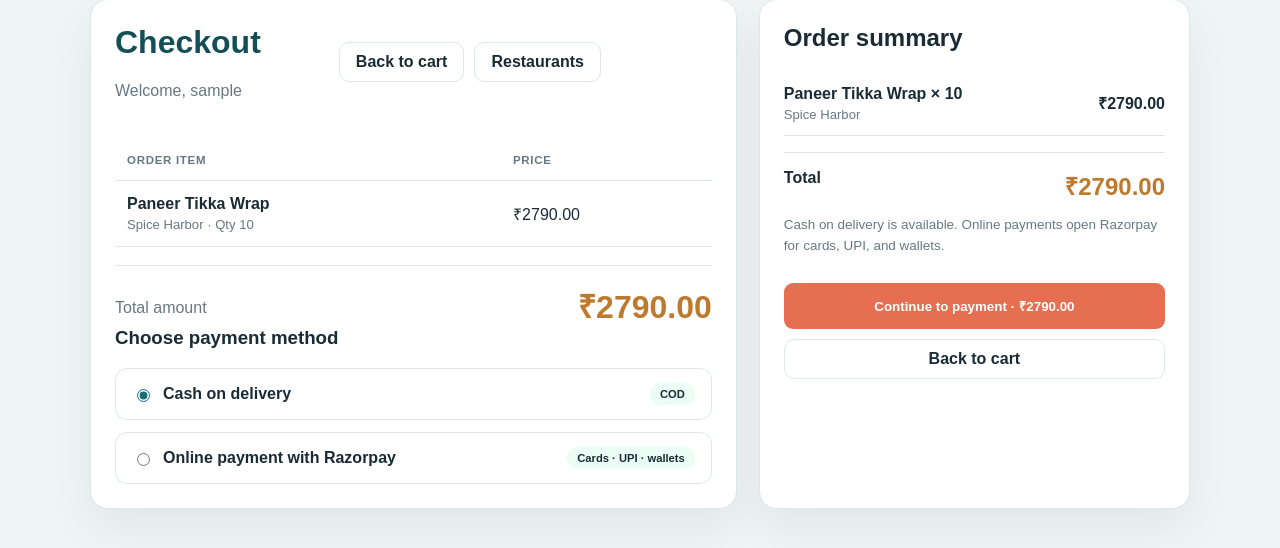
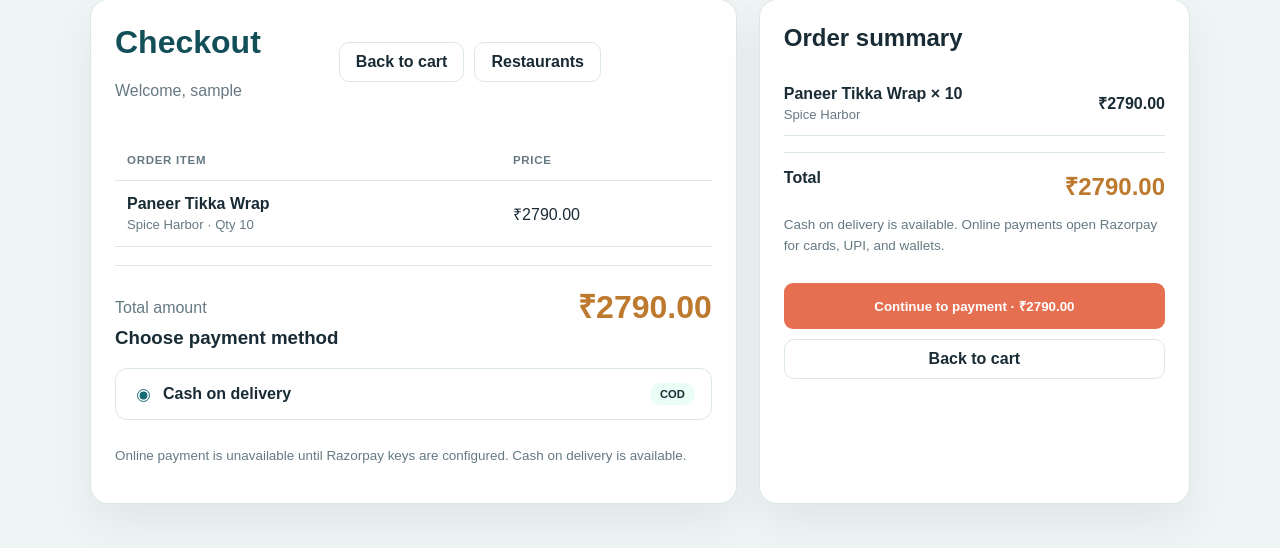
Before and after one commit to pranendrareddy/BitQ, a Django app: a page that uses bitq/delivery/templates/delivery/CheckOut.html in a window 1280 px wide. Shown: the part 25-573 px from the top of the page. Run offline with Django 5.2, Linux system fonts and the light colour scheme; data comes from the database, SQL or seed files in the repository; tables that the repository leaves empty hold one stand-in row (values such as "Sample post"); some libraries are stand-ins or nearby versions.

Commit message:
Handle missing Razorpay credentials safely

```diff
--- a/bitq/delivery/templates/delivery/CheckOut.html
+++ b/bitq/delivery/templates/delivery/CheckOut.html
@@ -235,10 +235,14 @@
                             <span class="radio-block"><input type="radio" name="payment_method" value="cash" {% if selected_method == 'cash' %}checked{% endif %}> Cash on delivery</span>
                             <span class="badge">COD</span>
                         </label>
-                        <label class="payment-option">
-                            <span class="radio-block"><input type="radio" name="payment_method" value="razorpay" {% if selected_method == 'razorpay' %}checked{% endif %}> Online payment with Razorpay</span>
-                            <span class="badge">Cards · UPI · wallets</span>
-                        </label>
+                        {% if razorpay_configured %}
+                            <label class="payment-option">
+                                <span class="radio-block"><input type="radio" name="payment_method" value="razorpay" {% if selected_method == 'razorpay' %}checked{% endif %}> Online payment with Razorpay</span>
+                                <span class="badge">Cards · UPI · wallets</span>
+                            </label>
+                        {% else %}
+                            <p class="payment-hint">Online payment is unavailable until Razorpay keys are configured. Cash on delivery is available.</p>
+                        {% endif %}
                     </div>
 
                 </form>
--- a/bitq/delivery/views.py
+++ b/bitq/delivery/views.py
@@ -469,11 +469,22 @@ def checkout(request, username):
                 'username': username,
                 'cart_items': cart_items,
                 'total_price': total_price,
+                'razorpay_configured': bool(settings.RAZORPAY_KEY_ID and settings.RAZORPAY_KEY_SECRET),
                 'selected_method': 'razorpay',
                 'error': 'Choose cash on delivery or secure online payment.',
             }, status=400)
 
         if method == 'razorpay':
+            if not settings.RAZORPAY_KEY_ID or not settings.RAZORPAY_KEY_SECRET:
+                return render(request, 'delivery/CheckOut.html', {
+                    'username': username,
+                    'cart_items': cart_items,
+                    'total_price': total_price,
+                    'razorpay_configured': False,
+                    'selected_method': 'cash',
+                    'error': 'Online payment is not configured on this deployment. Cash on delivery is available.',
+                }, status=503)
+
             client = razorpay.Client(auth=(settings.RAZORPAY_KEY_ID, settings.RAZORPAY_KEY_SECRET))
             order_data = {
                 'amount': int(total_price * 100),
@@ -491,6 +502,7 @@ def checkout(request, username):
                 'order_id': order['id'],
                 'amount_paise': order_data['amount'],
                 'selected_method': method,
+                'razorpay_configured': True,
                 'customer_email': customer.email,
                 'customer_mobile': customer.mobile,
             })
@@ -499,6 +511,7 @@ def checkout(request, username):
         'username': username,
         'cart_items': cart_items,
         'total_price': total_price,
+        'razorpay_configured': bool(settings.RAZORPAY_KEY_ID and settings.RAZORPAY_KEY_SECRET),
         'selected_method': 'cash',
     })
 
```
Also changed, not shown: bitq/delivery/tests.py (+21 -1 lines).
